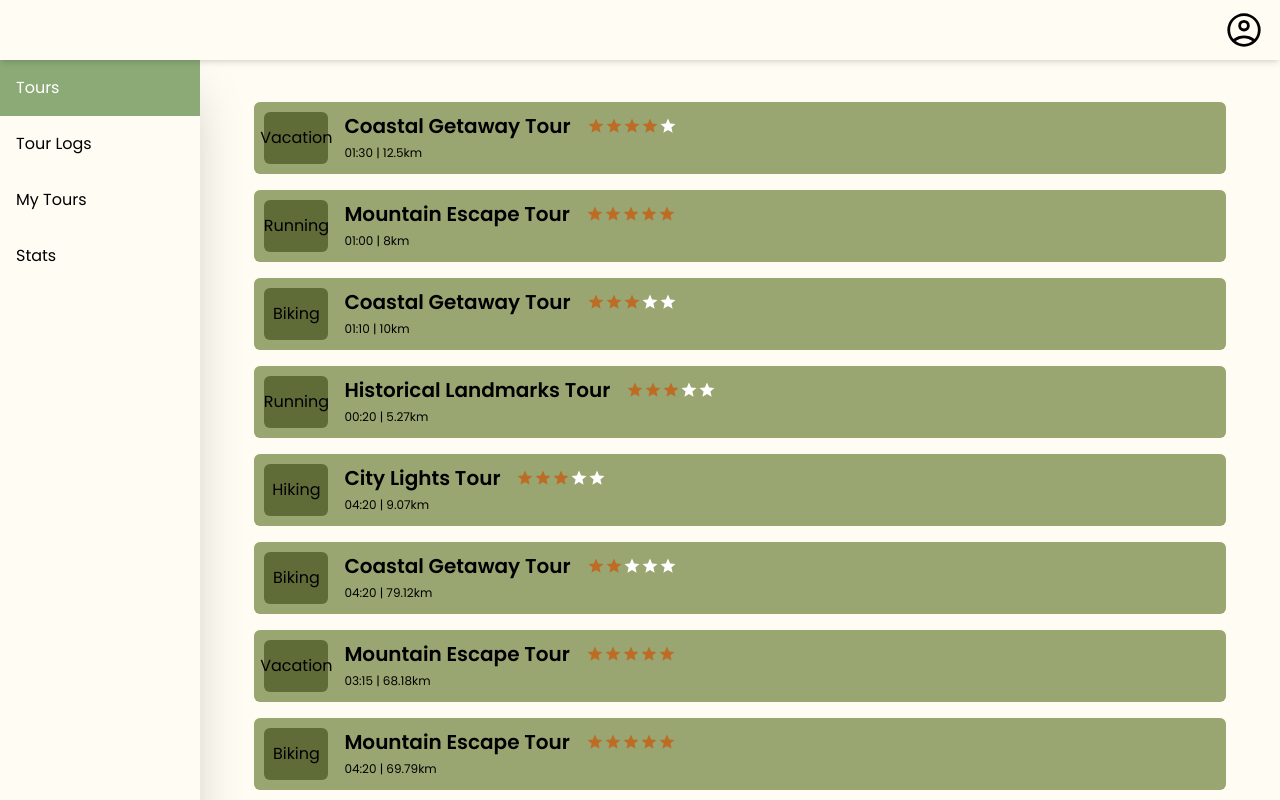
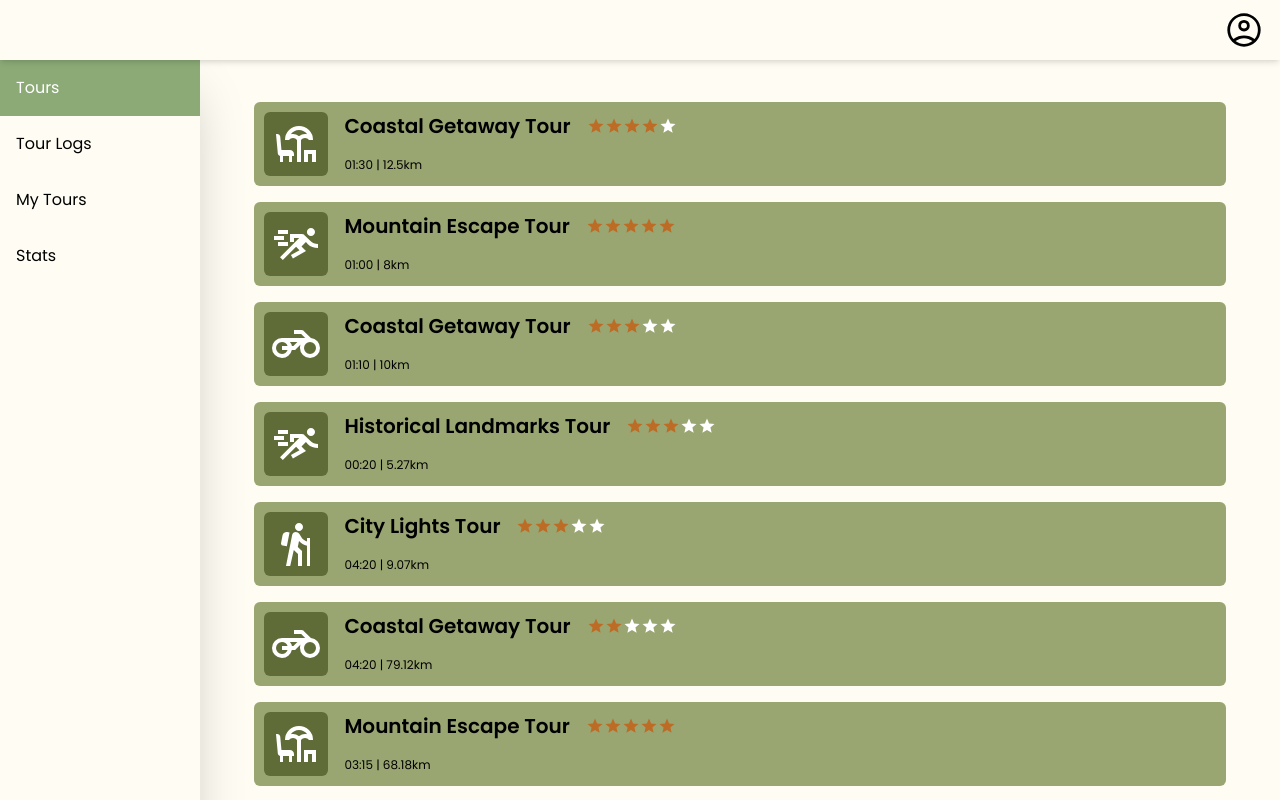
Before and after one commit to anjagfrerer/TourPlanner, an Angular app: page / in a window 1280 px wide. Built offline with nearby package versions, Linux system fonts and the light colour scheme.

Commit message:
add icons

```diff
--- a/src/components/tour-detail-page/tour-detail-page.html
+++ b/src/components/tour-detail-page/tour-detail-page.html
@@ -5,7 +5,22 @@
         <back-button height=32 width=32></back-button>
         <div class="flex flex-col bg-primary2 rounded-md text-stone-850 mt-6 mb-6 p-6 md:p-10 gap-4">
             <div class="flex gap-4 md:gap-8 w-full">
-                <div class="flex bg-primary w-14 sm:w-16 rounded-md items-center justify-center">{{vm.selectedTour()?.transportType}}</div>
+                <div class="flex bg-primary rounded-md items-center justify-center p-2">
+                    @switch (vm.selectedTour()?.transportType){
+                        @case ("Vacation") {
+                            <svg xmlns="http://www.w3.org/2000/svg" height="54px" viewBox="0 -960 960 960" width="54px" fill="#FFF"><path d="M500-120v-440q-14-18-34.5-29T420-600q-25 0-45.5 10.5T340-560h-80q0-117 81.5-198.5T540-840q117 0 198.5 81.5T820-560h-80q-14-19-34.5-29.5T660-600q-25 0-45.5 11T580-560v440h-80Zm33-520h14q23-19 52.5-29.5T661-680q11 0 21.5 1.5T704-675q-27-39-70-62t-94-23q-51 0-94 23t-70 62q11-2 21.5-3.5T419-680q32 0 61.5 10.5T533-640Zm107 520v-240h240v240h-80v-160h-80v160h-80Zm-480 0v-122q-18-5-30-19t-14-34L80-680h25q23 0 40.5 16t19.5 39l24 265h171q33 0 56.5 23.5T440-280v40h-40v120h-60v-120H220v120h-60Zm380-520Z"/></svg>
+                        }
+                        @case ("Running") {
+                            <svg xmlns="http://www.w3.org/2000/svg" height="54px" viewBox="0 -960 960 960" width="54px" fill="#FFF"><path d="m216-160-56-56 384-384H440v80h-80v-160h233q16 0 31 6t26 17l120 119q27 27 66 42t84 16v80q-62 0-112.5-19T718-476l-40-42-88 88 90 90-262 151-40-69 172-99-68-68-266 265Zm-96-280v-80h200v80H120ZM40-560v-80h200v80H40Zm739-80q-33 0-57-23.5T698-720q0-33 24-56.5t57-23.5q33 0 57 23.5t24 56.5q0 33-24 56.5T779-640Zm-659-40v-80h200v80H120Z"/></svg>
+                        }
+                        @case ("Biking") {
+                            <svg xmlns="http://www.w3.org/2000/svg" height="54px" viewBox="0 -960 960 960" width="54px" fill="#FFF"><path d="M428-520h-70 150-80ZM200-200q-83 0-141.5-58.5T0-400q0-83 58.5-141.5T200-600h464l-80-80H440v-80h143q16 0 30.5 6t25.5 17l139 139q78 6 130 63t52 135q0 83-58.5 141.5T760-200q-83 0-141.5-58.5T560-400q0-18 2.5-35.5T572-470L462-360h-66q-14 70-69 115t-127 45Zm560-80q50 0 85-35t35-85q0-50-35-85t-85-35q-50 0-85 35t-35 85q0 50 35 85t85 35Zm-560 0q38 0 68.5-22t43.5-58H200v-80h112q-13-36-43.5-58T200-520q-50 0-85 35t-35 85q0 50 35 85t85 35Zm198-160h30l80-80H358q15 17 25 37t15 43Z"/></svg><svg xmlns="http://www.w3.org/2000/svg" height="24px" viewBox="0 -960 960 960" width="24px" fill="#FFF"><path d="M428-520h-70 150-80ZM200-200q-83 0-141.5-58.5T0-400q0-83 58.5-141.5T200-600h464l-80-80H440v-80h143q16 0 30.5 6t25.5 17l139 139q78 6 130 63t52 135q0 83-58.5 141.5T760-200q-83 0-141.5-58.5T560-400q0-18 2.5-35.5T572-470L462-360h-66q-14 70-69 115t-127 45Zm560-80q50 0 85-35t35-85q0-50-35-85t-85-35q-50 0-85 35t-35 85q0 50 35 85t85 35Zm-560 0q38 0 68.5-22t43.5-58H200v-80h112q-13-36-43.5-58T200-520q-50 0-85 35t-35 85q0 50 35 85t85 35Zm198-160h30l80-80H358q15 17 25 37t15 43Z"/></svg>
+                        }
+                        @case ("Hiking") {
+                            <svg xmlns="http://www.w3.org/2000/svg" height="54px" viewBox="0 -960 960 960" width="54px" fill="#FFF"><path d="m280-40 123-622q6-29 27-43.5t44-14.5q23 0 42.5 10t31.5 30l40 64q18 29 46.5 52.5T700-529v-71h60v560h-60v-406q-48-11-89-35t-71-59l-24 120 84 80v300h-80v-240l-84-80-72 320h-84Zm17-395-85-16q-16-3-25-16.5t-6-30.5l30-157q6-32 34-50.5t60-12.5l46 9-54 274Zm186.5-328.5Q460-787 460-820t23.5-56.5Q507-900 540-900t56.5 23.5Q620-853 620-820t-23.5 56.5Q573-740 540-740t-56.5-23.5Z"/></svg>
+                        }
+                    }
+                </div>
                 <div class="flex flex-col justify-between">
                     <div class="flex items-center gap-3">
                         <h3 class="text-xs md:text-xl">{{vm.selectedTour()?.name}}</h3>
--- a/src/components/tours-page/tour-card/tour-card.html
+++ b/src/components/tours-page/tour-card/tour-card.html
@@ -1,5 +1,20 @@
 <div class="flex bg-primary2 rounded-md text-stone-850 w-full p-2.5 gap-4 hover:cursor-pointer hover:scale-101" [routerLink]="['/tour', tour().id]">
-    <div class="flex bg-primary w-14 md:w-16 rounded-md items-center justify-center">{{tour().transportType}}</div>
+    <div class="flex bg-primary rounded-md items-center justify-center p-2">
+        @switch (tour().transportType){
+            @case ("Vacation") {
+                <svg xmlns="http://www.w3.org/2000/svg" height="48px" viewBox="0 -960 960 960" width="48px" fill="#FFF"><path d="M500-120v-440q-14-18-34.5-29T420-600q-25 0-45.5 10.5T340-560h-80q0-117 81.5-198.5T540-840q117 0 198.5 81.5T820-560h-80q-14-19-34.5-29.5T660-600q-25 0-45.5 11T580-560v440h-80Zm33-520h14q23-19 52.5-29.5T661-680q11 0 21.5 1.5T704-675q-27-39-70-62t-94-23q-51 0-94 23t-70 62q11-2 21.5-3.5T419-680q32 0 61.5 10.5T533-640Zm107 520v-240h240v240h-80v-160h-80v160h-80Zm-480 0v-122q-18-5-30-19t-14-34L80-680h25q23 0 40.5 16t19.5 39l24 265h171q33 0 56.5 23.5T440-280v40h-40v120h-60v-120H220v120h-60Zm380-520Z"/></svg>
+            }
+            @case ("Running") {
+                <svg xmlns="http://www.w3.org/2000/svg" height="48px" viewBox="0 -960 960 960" width="48px" fill="#FFF"><path d="m216-160-56-56 384-384H440v80h-80v-160h233q16 0 31 6t26 17l120 119q27 27 66 42t84 16v80q-62 0-112.5-19T718-476l-40-42-88 88 90 90-262 151-40-69 172-99-68-68-266 265Zm-96-280v-80h200v80H120ZM40-560v-80h200v80H40Zm739-80q-33 0-57-23.5T698-720q0-33 24-56.5t57-23.5q33 0 57 23.5t24 56.5q0 33-24 56.5T779-640Zm-659-40v-80h200v80H120Z"/></svg>
+            }
+            @case ("Biking") {
+                <svg xmlns="http://www.w3.org/2000/svg" height="48px" viewBox="0 -960 960 960" width="48px" fill="#FFF"><path d="M428-520h-70 150-80ZM200-200q-83 0-141.5-58.5T0-400q0-83 58.5-141.5T200-600h464l-80-80H440v-80h143q16 0 30.5 6t25.5 17l139 139q78 6 130 63t52 135q0 83-58.5 141.5T760-200q-83 0-141.5-58.5T560-400q0-18 2.5-35.5T572-470L462-360h-66q-14 70-69 115t-127 45Zm560-80q50 0 85-35t35-85q0-50-35-85t-85-35q-50 0-85 35t-35 85q0 50 35 85t85 35Zm-560 0q38 0 68.5-22t43.5-58H200v-80h112q-13-36-43.5-58T200-520q-50 0-85 35t-35 85q0 50 35 85t85 35Zm198-160h30l80-80H358q15 17 25 37t15 43Z"/></svg>
+            }
+            @case ("Hiking") {
+                <svg xmlns="http://www.w3.org/2000/svg" height="48px" viewBox="0 -960 960 960" width="48px" fill="#FFF"><path d="m280-40 123-622q6-29 27-43.5t44-14.5q23 0 42.5 10t31.5 30l40 64q18 29 46.5 52.5T700-529v-71h60v560h-60v-406q-48-11-89-35t-71-59l-24 120 84 80v300h-80v-240l-84-80-72 320h-84Zm17-395-85-16q-16-3-25-16.5t-6-30.5l30-157q6-32 34-50.5t60-12.5l46 9-54 274Zm186.5-328.5Q460-787 460-820t23.5-56.5Q507-900 540-900t56.5 23.5Q620-853 620-820t-23.5 56.5Q573-740 540-740t-56.5-23.5Z"/></svg>
+            }
+        }
+    </div>
     <div class="flex flex-col justify-between">
         <div class="flex gap-4 items-center">
             <h2 class="text-xl font-semibold">{{tour().name}}</h2>
```
